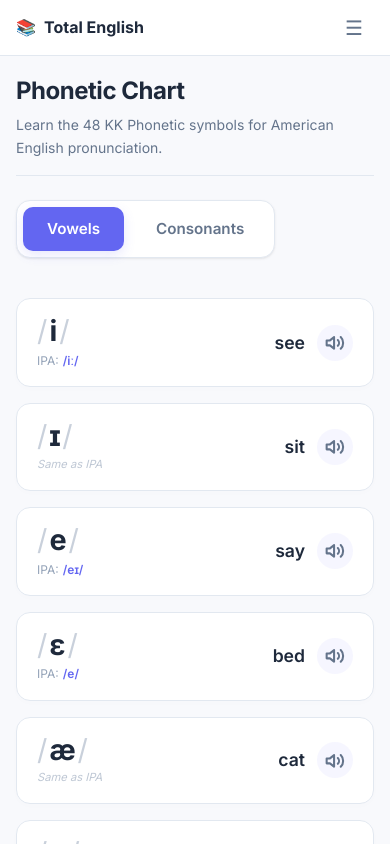
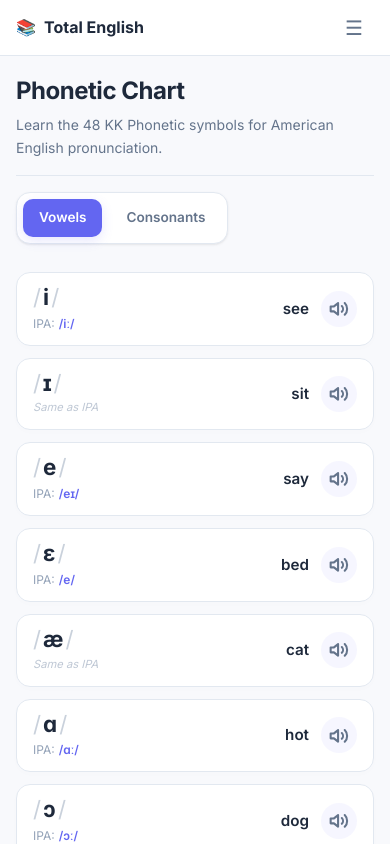
Before and after one commit to yeduxiling/total_english, a React (Vite) app in the folder client/: page /phonetic in a window 390 px wide. Shown: the top 844 px of the page. Built offline with nearby package versions, Linux system fonts and the light colour scheme.

Commit message:
style: optimize Phonetic and Express page styling for mobile responsiveness

```diff
--- a/client/src/features/express/ExpressPage.css
+++ b/client/src/features/express/ExpressPage.css
@@ -469,3 +469,59 @@
 .animate-pulse {
   animation: pulse 1.5s cubic-bezier(0.4, 0, 0.6, 1) infinite;
 }
+
+/* Mobile Responsiveness */
+@media (max-width: 576px) {
+  .express-page {
+    gap: var(--space-4);
+  }
+
+  .express-form-card.card {
+    padding: var(--space-4);
+  }
+
+  .best-expression-card.card {
+    padding: var(--space-4);
+    border-radius: var(--radius-lg);
+  }
+
+  .best-card-header {
+    flex-direction: column;
+    align-items: flex-start;
+    gap: var(--space-2);
+  }
+
+  .best-phrase {
+    font-size: 1.2rem;
+  }
+
+  .best-phrase-row {
+    width: 100%;
+    justify-content: space-between;
+  }
+
+  .alternatives-grid {
+    grid-template-columns: 1fr;
+    gap: var(--space-3);
+  }
+
+  .alternative-card.card {
+    padding: var(--space-4);
+  }
+
+  .alt-header {
+    flex-direction: column;
+    align-items: flex-start;
+    gap: var(--space-2);
+  }
+
+  .alt-phrase-row {
+    width: 100%;
+    justify-content: space-between;
+  }
+
+  .express-empty-state {
+    padding: var(--space-8) var(--space-4);
+    min-height: 280px;
+  }
+}
--- a/client/src/features/phonetic/PhoneticPage.css
+++ b/client/src/features/phonetic/PhoneticPage.css
@@ -183,3 +183,44 @@
 .animate-in {
   animation: cardFadeIn 0.3s ease-out forwards;
 }
+
+/* Mobile Responsiveness */
+@media (max-width: 576px) {
+  .phonetic-page {
+    gap: var(--space-4);
+  }
+
+  .phonetic-tabs-container {
+    margin-bottom: var(--space-3);
+  }
+
+  .phonetic-tab-btn {
+    padding: 8px 16px;
+    font-size: 0.85rem;
+    gap: 6px;
+  }
+
+  .consonants-tip {
+    font-size: var(--text-xs);
+    padding: var(--space-2) var(--space-3);
+    max-width: 100%;
+    box-sizing: border-box;
+  }
+
+  .phonetic-grid {
+    grid-template-columns: repeat(auto-fill, minmax(200px, 1fr));
+    gap: var(--space-3);
+  }
+
+  .phonetic-card.card {
+    padding: var(--space-3) var(--space-4);
+  }
+
+  .phonetic-symbol-kk {
+    font-size: 1.4rem;
+  }
+
+  .phonetic-sample-word.font-english {
+    font-size: 0.95rem;
+  }
+}
```
